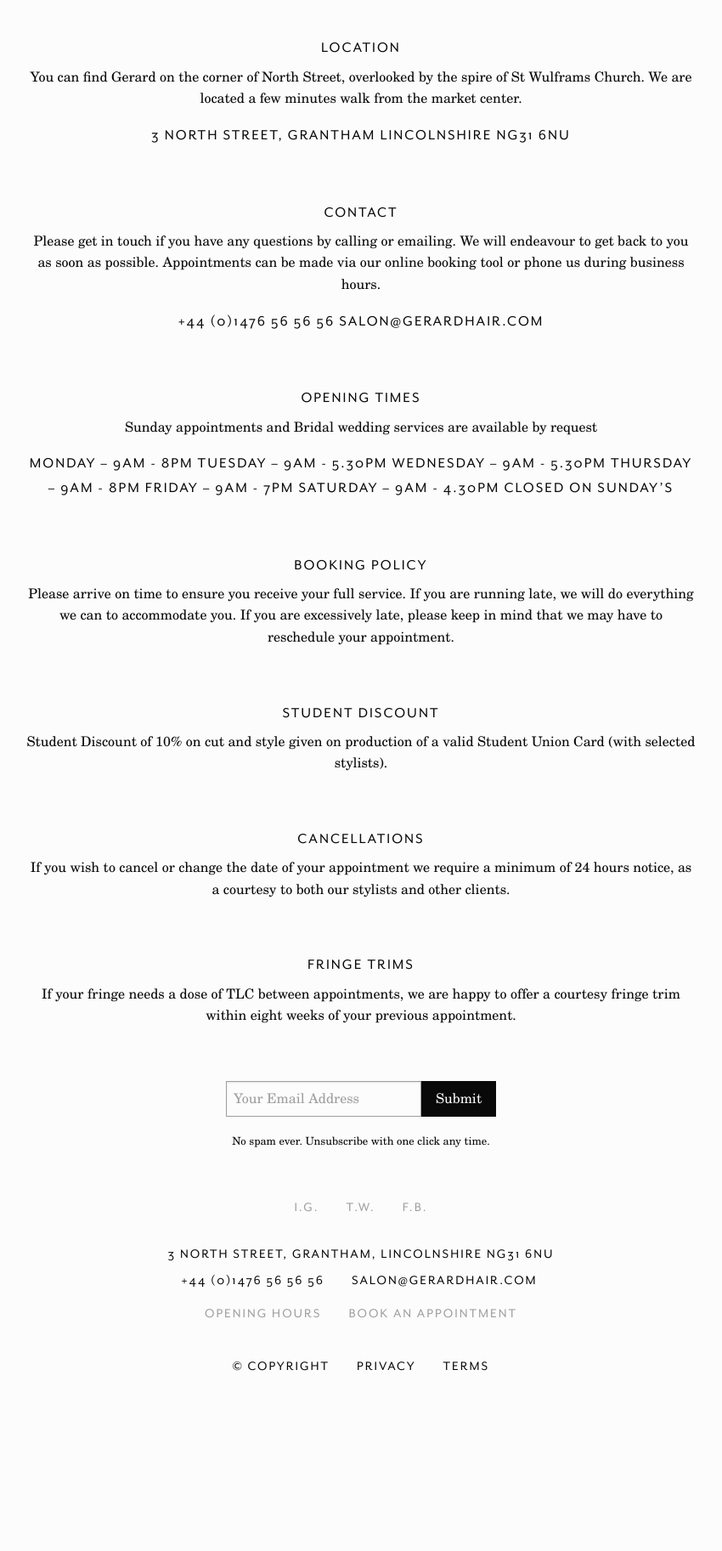
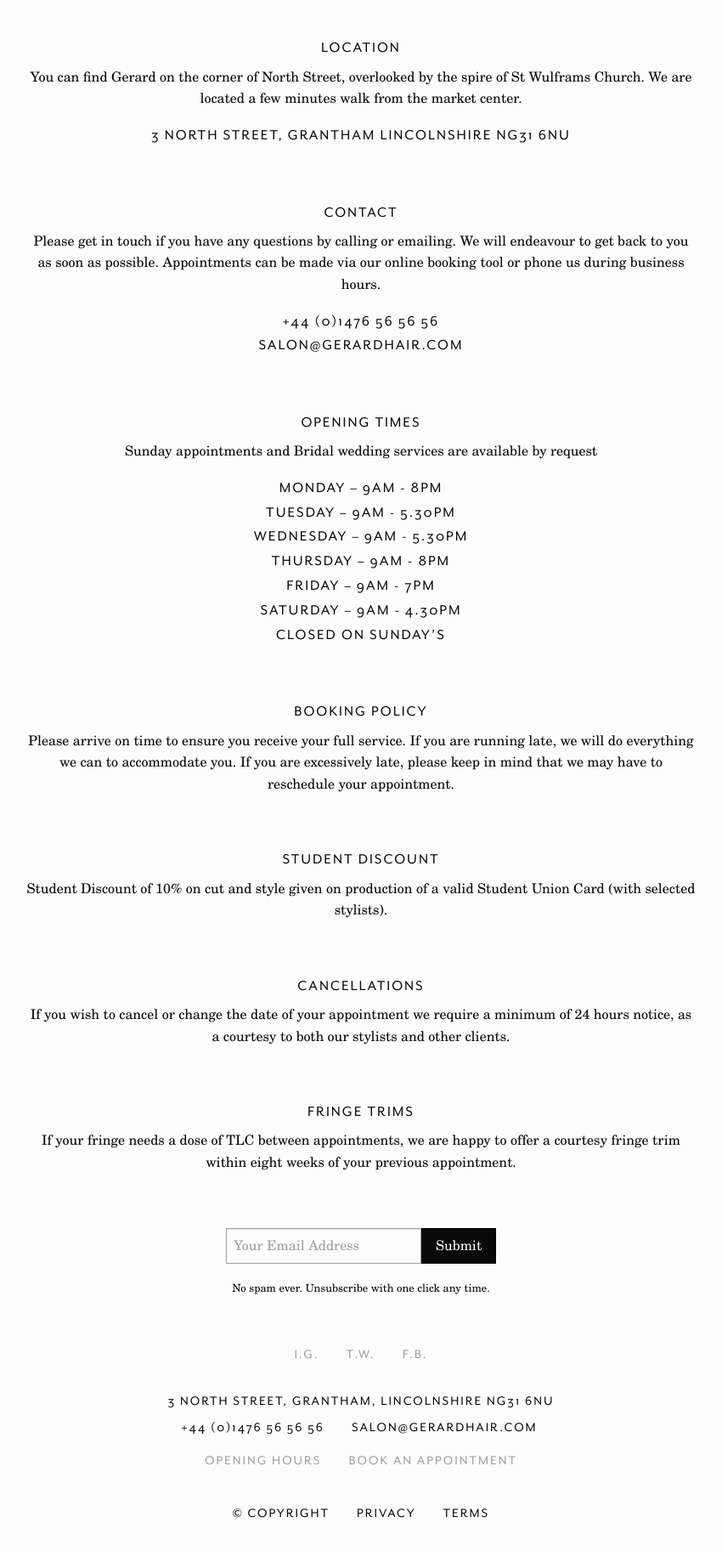
Before and after one commit to garethjohnsdesign/gerardhair.archive, a Jekyll site: the page built from info.md, in a window 1280 px wide, cut to the strip 626-2482 px from the top of the page. Shown: the top 1825 px of the strip at 85% size, without its empty margins (215-1065 px from the left). Built offline with Jekyll 4.4.1, drawn with Linux system fonts in a browser that asks for light colours; before the commit the page ends 2309 px from its top, so only the background shows below that.

Commit message:
Initial Commit

```diff
--- a/assets/scss/_layout.scss
+++ b/assets/scss/_layout.scss
@@ -209,7 +209,7 @@
 }
 
 .team img:hover {
-  filter: saturate(100%) brightness(90%);
+  filter: saturate(80%) brightness(90%);
 }
 
 .team__team-member__name {
--- a/info.md
+++ b/info.md
@@ -11,7 +11,9 @@
   text: Please get in touch if you have any questions by calling or emailing. We will
     endeavour to get back to you as soon as possible. Appointments can be made via
     our online booking tool or phone us during business hours.
-  extra-text: "+44 (0)1476 56 56 56 salon@gerardhair.com"
+  extra-text: |-
+    +44 (0)1476 56 56 56
+    salon@gerardhair.com
 - title: Opening Times
   text: Sunday appointments and Bridal wedding services are available by request
   extra-text: |-
```
Also changed, not shown: info.html (added, +48 -0 lines), assets/css/app.css, 6 other files.
